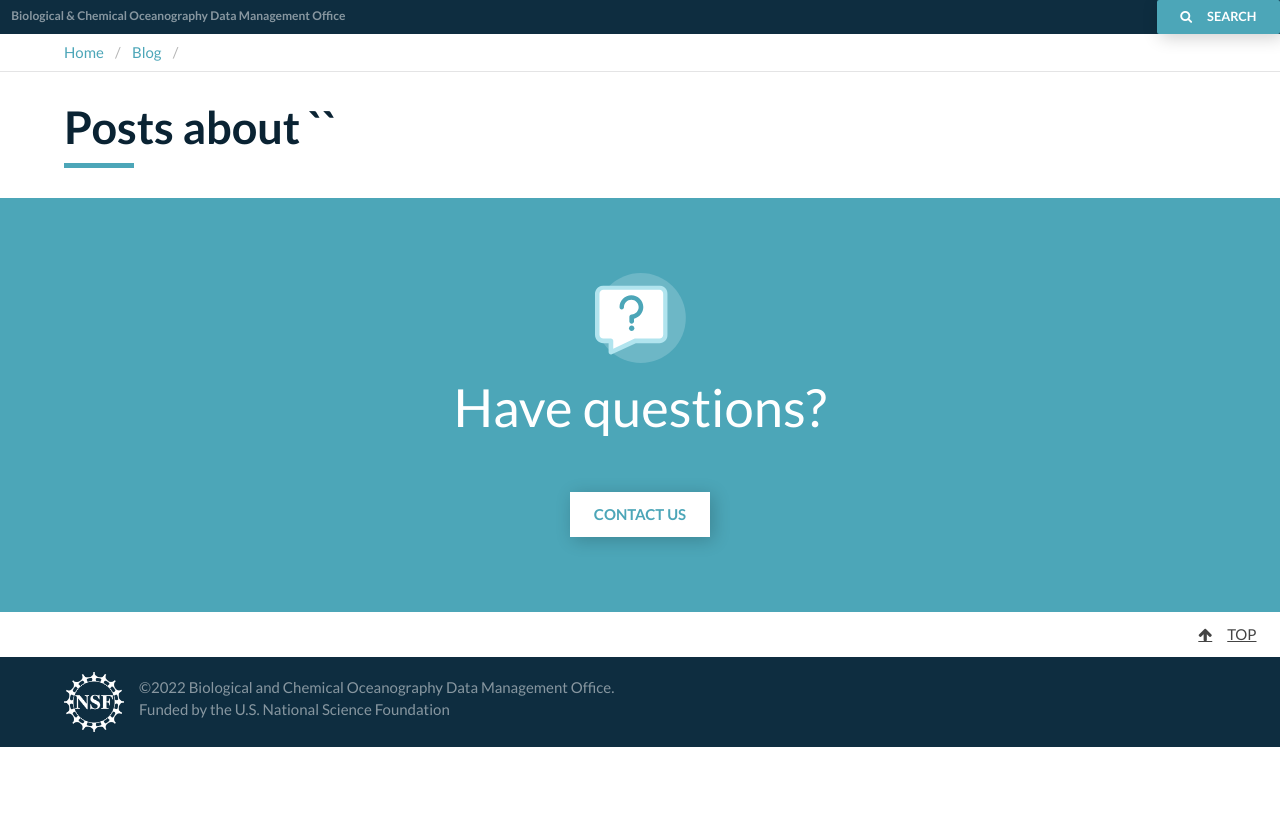
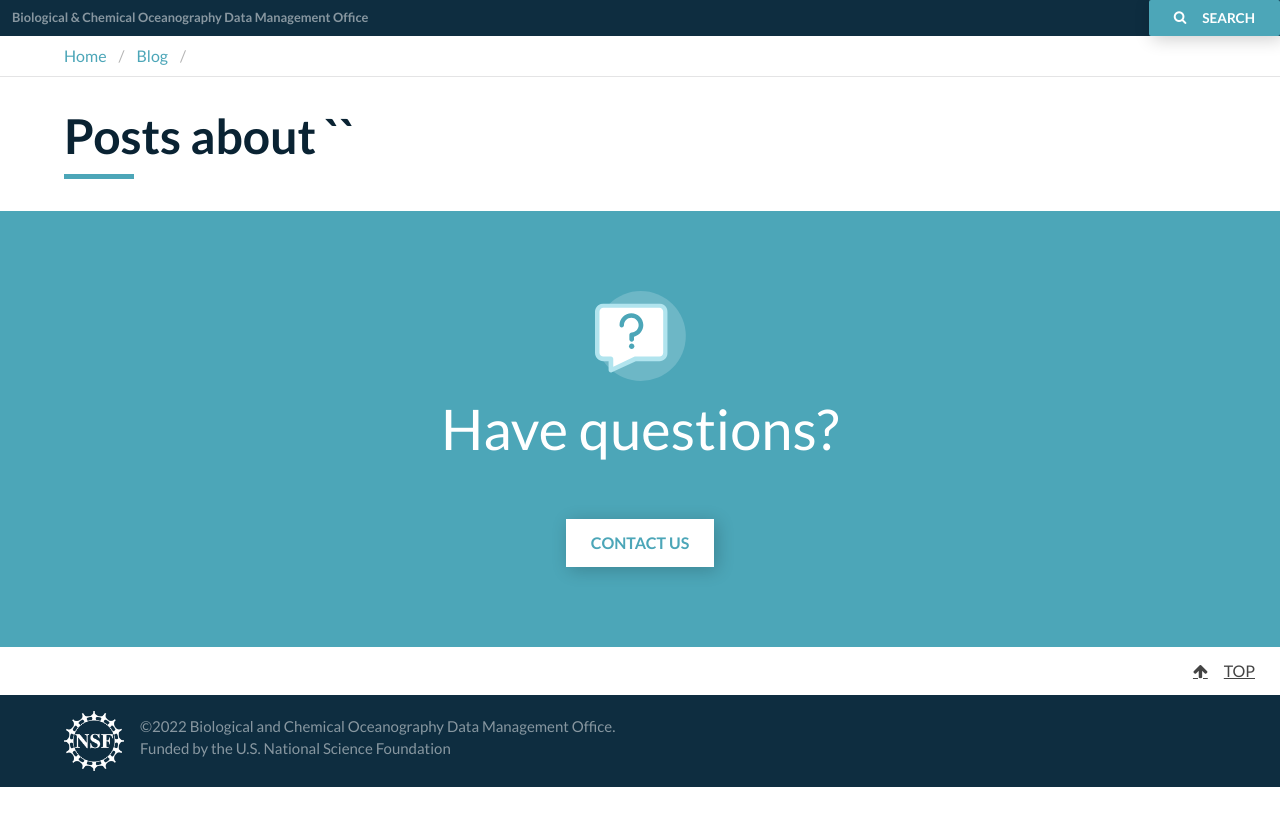
Before and after one commit to BCODMO/blog.bco-dmo.org, a Jekyll site: the page built from tag.html, in a window 1280 px wide. Shown: the top 826 px of the page. Built offline with Jekyll 4.4.1, drawn with Linux system fonts in a browser that asks for light colours.

Commit message:
Make the blog text 16px

```diff
--- a/assets/css/blog.css
+++ b/assets/css/blog.css
@@ -1,3 +1,7 @@
+html {
+    font-size: 16px;
+}
+
 /* Fixes color in prenavbar of BCO-DMO title link */
 .pre-navbar {
   background: #0E2D40;
```
